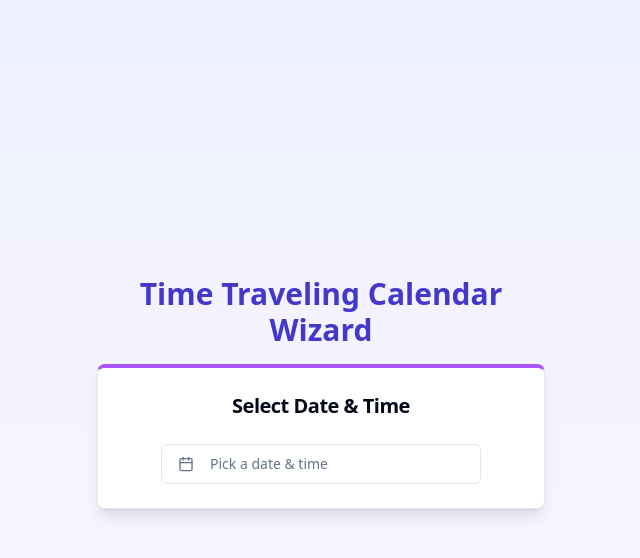
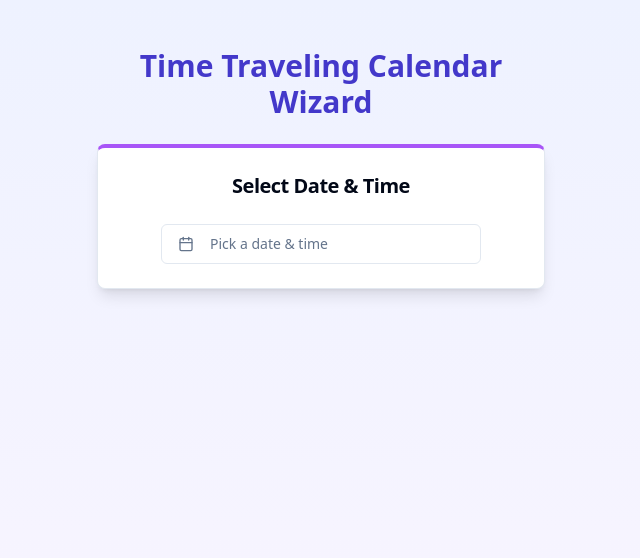
Before and after one commit to DorAvissar/time-traveling-calendar-wizard, a React (Vite) app: page / in a window 1280 px wide. Shown: the top 558 px of the page, without its empty margins (319-959 px from the left). Built offline with nearby package versions, Linux system fonts and the light colour scheme.

Commit message:
Move date and time selection to top
Move the date and time selection components and the title to the top of the page for better user experience.

```diff
--- a/src/pages/Index.tsx
+++ b/src/pages/Index.tsx
@@ -21,13 +21,13 @@ const Index = () => {
   };
 
   return (
-    <div className="min-h-screen flex flex-col items-center justify-center bg-gradient-to-b from-indigo-50 to-purple-50 p-4 pt-0 md:pt-0">
-      <div className="max-w-md w-full">
-        <h1 className="text-3xl font-bold text-center text-indigo-700 mb-4">
+    <div className="min-h-screen flex flex-col items-center bg-gradient-to-b from-indigo-50 to-purple-50 pt-8 md:pt-12 px-4">
+      <div className="w-full max-w-md">
+        <h1 className="text-3xl font-bold text-center text-indigo-700 mb-6">
           Time Traveling Calendar Wizard
         </h1>
 
-        <Card className="w-full shadow-lg border-t-4 border-t-purple-500">
+        <Card className="w-full shadow-lg border-t-4 border-t-purple-500 mb-4">
           <CardHeader>
             <CardTitle className="text-xl text-center">
               Select Date & Time
@@ -43,7 +43,7 @@ const Index = () => {
         </Card>
 
         {selectedDate && (
-          <Card className="w-full mt-4 shadow-lg">
+          <Card className="w-full shadow-lg">
             <CardHeader>
               <CardTitle className="text-lg">Your Selected Moment</CardTitle>
             </CardHeader>
```
